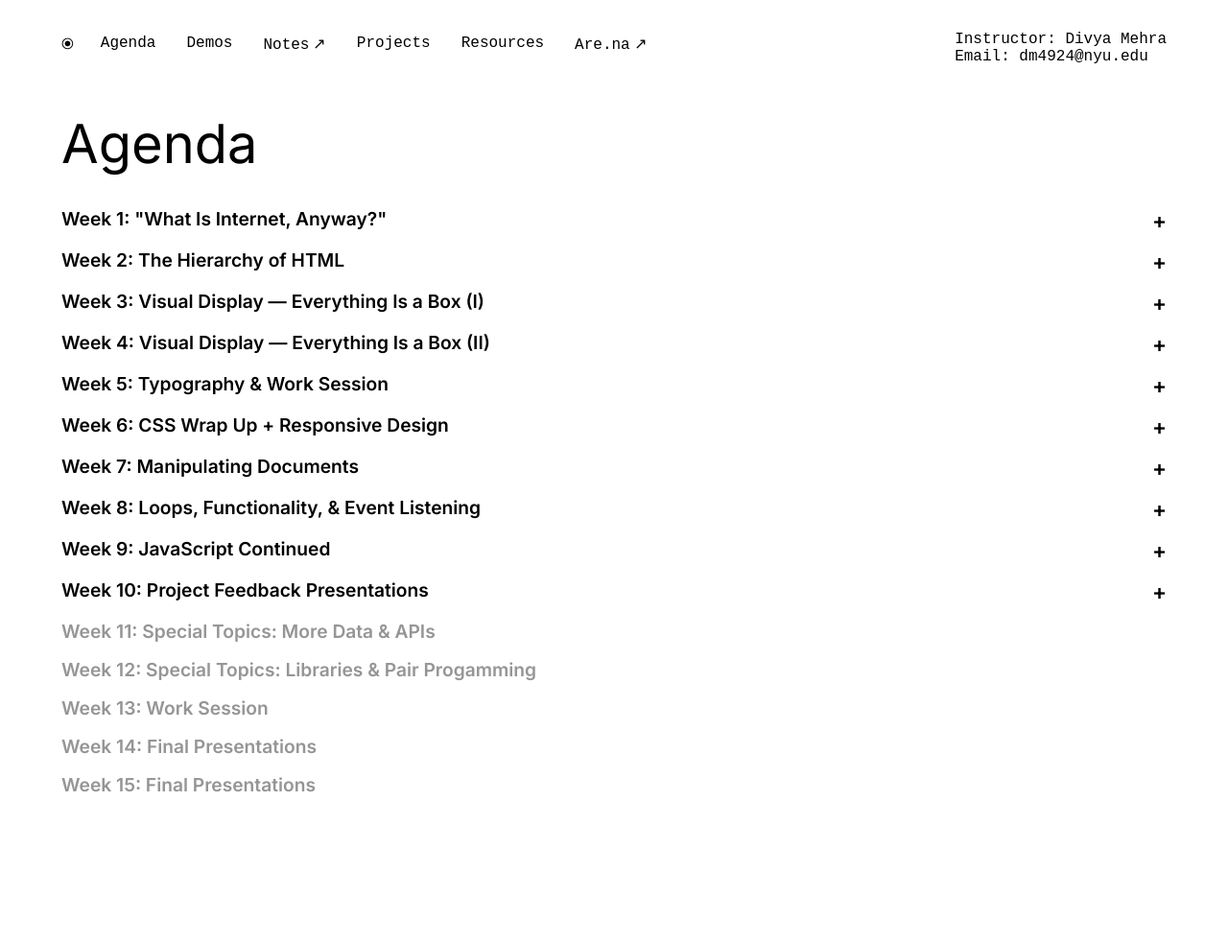
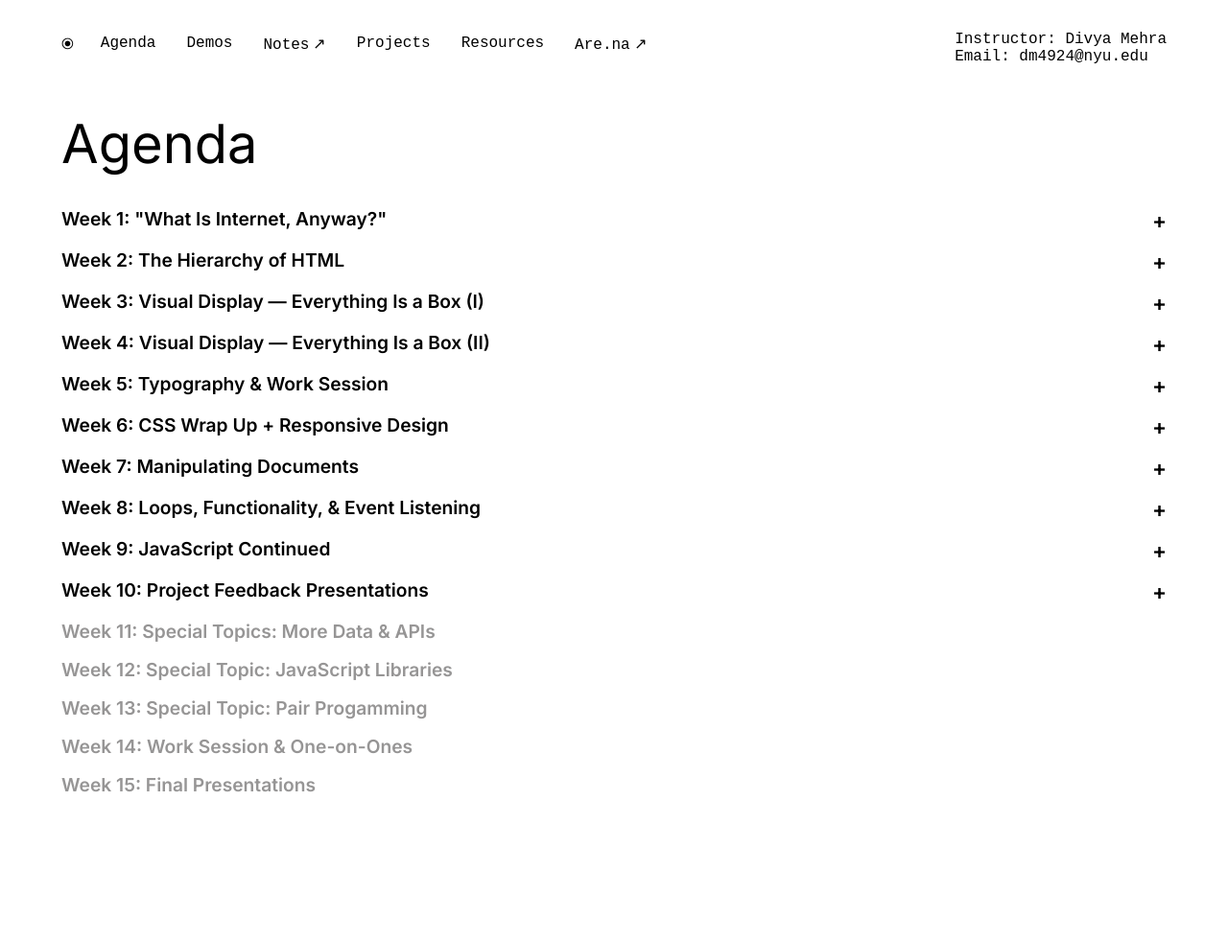
Before and after one commit to divya-mehra/web-dev-archive, a Jekyll site: the page built from pages/agenda.html, in a window 1280 px wide. Shown: the whole page at 96% size. Built offline with Jekyll 4.4.1, drawn with Linux system fonts in a browser that asks for light colours.

Commit message:
agenda change

```diff
--- a/pages/agenda.html
+++ b/pages/agenda.html
@@ -692,19 +692,19 @@ title: Agenda
 
   <section class="week inactive" id="week-twelve">
     <summary>
-      <h2>Week 12: Special Topics: Libraries & Pair Progamming</h2>
+      <h2>Week 12: Special Topic: JavaScript Libraries</h2>
     </summary>
   </section>
 
   <section class="week inactive" id="week-thirteen">
     <summary>
-      <h2>Week 13: Work Session</h2>
+      <h2>Week 13: Special Topic: Pair Progamming</h2>
     </summary>
   </section>
 
   <section class="week inactive" id="week-fourteen">
     <summary>
-      <h2>Week 14: Final Presentations</h2>
+      <h2>Week 14: Work Session & One-on-Ones</h2>
     </summary>
   </section>
 
```
Also changed, not shown: 2 other files.
